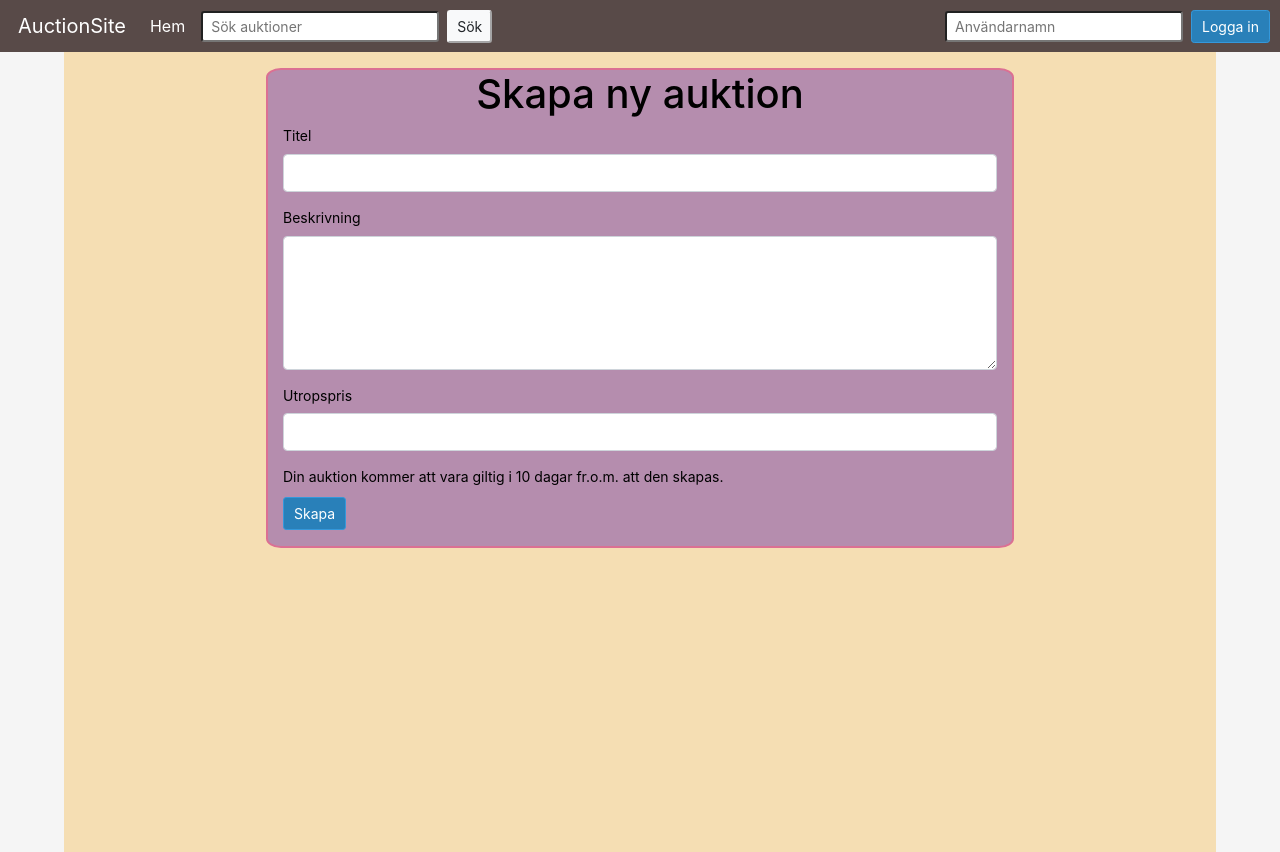
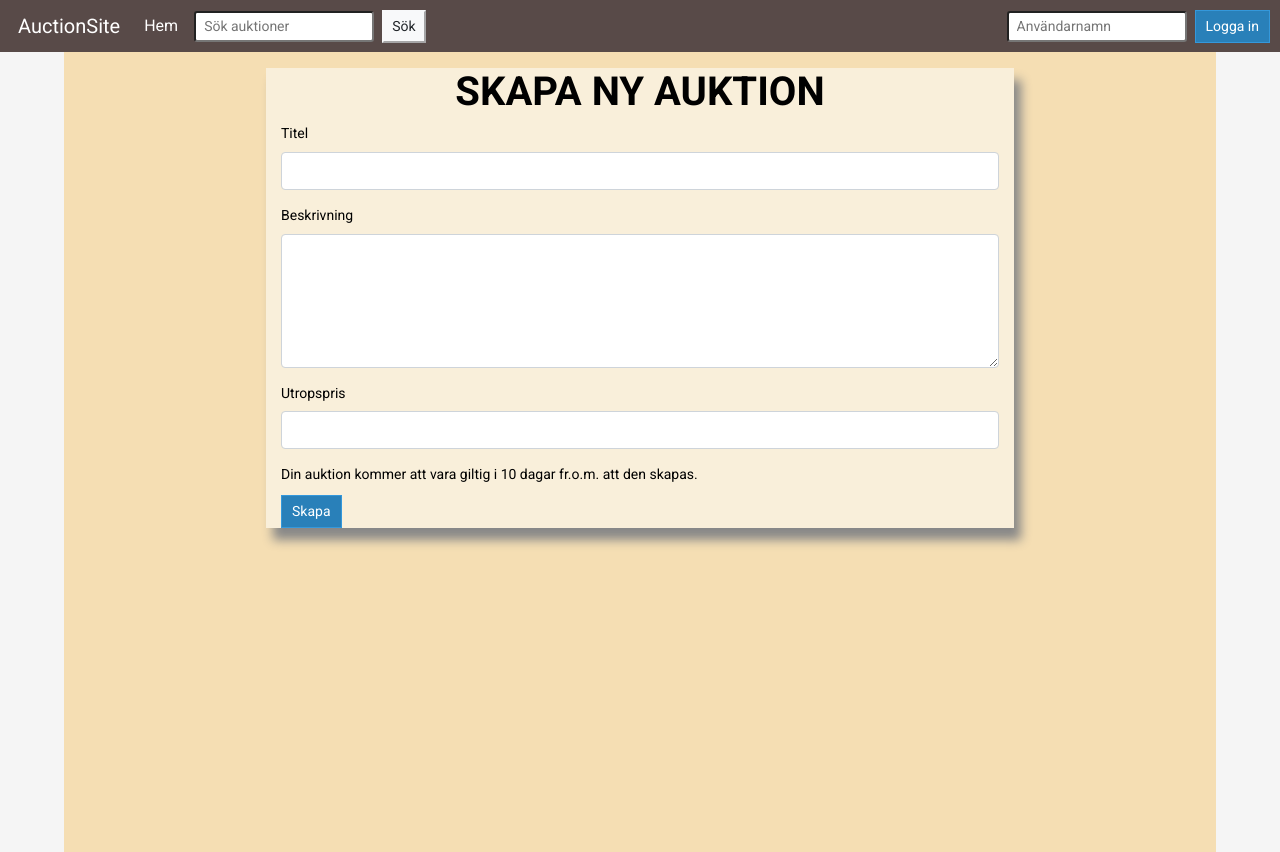
Before and after one commit to Ronnehag/Nackowski2000, a React (Create React App) app: page /newauction in a window 1280 px wide. Built offline with nearby package versions, Linux system fonts and the light colour scheme.

Commit message:
css och fonts

```diff
--- a/public/index.html
+++ b/public/index.html
@@ -6,6 +6,8 @@
   <link rel="shortcut icon" href="%PUBLIC_URL%/favicon.ico" />
   <meta name="viewport" content="width=device-width, initial-scale=1, shrink-to-fit=no" />
   <meta name="theme-color" content="#000000" />
+
+  <link href="https://fonts.googleapis.com/css?family=Roboto:400,500,700" rel="stylesheet">
 
   <link rel="manifest" href="%PUBLIC_URL%/manifest.json" />
 
--- a/src/components/Auctions/Auction.js
+++ b/src/components/Auctions/Auction.js
@@ -26,7 +26,7 @@ export default class Auction extends React.Component {
                     <div className="card">
                         <img className="card-img-top img-fluid" src={`https://picsum.photos/200/200/?image=${rand}`} alt="auktionsbild" />
                         <div className="card-body">
-                            <h6 className="card-title">{this.props.item.Titel} </h6>
+                            <h6 className="card-title">{this.props.item.Titel.substr(0, 20) + "..."} </h6>
                             <p className="card-text non-link">{this.props.item.Beskrivning.substr(0, 20) + "..."}</p>
                             <div className="row non-link mt-2">
                                 <div className="col-12 col-md-6 col-lg-6 text-left">
--- a/src/index.css
+++ b/src/index.css
@@ -7,15 +7,20 @@ body {
   background-color: whitesmoke;
   line-height: 1.4;
   box-sizing: border-box;
-  font-family: -apple-system, BlinkMacSystemFont, "Segoe UI", "Roboto", "Oxygen",
-    "Ubuntu", "Cantarell", "Fira Sans", "Droid Sans", "Helvetica Neue",
-    sans-serif;
+  font-family: "Roboto", sans-serif;
   -webkit-font-smoothing: antialiased;
   -moz-osx-font-smoothing: grayscale;
+}
+.btn-sm, .btn{
+  border-radius: 0 !important;
 }
 p{
   padding: 0;
   margin: 0;
+}
+h1,h2,h3,h4,h5,h6{
+  text-transform: uppercase;
+  font-weight: bold;
 }
 .mt-10{
   margin-top: 10em;
@@ -104,9 +109,8 @@ img{
 
 /*CREATE AUCTION*/
 .createAuctionForm{
-  background-color: #B58DAE;
-  border: 2px solid palevioletred;
-  border-radius: 2%;
+  background-color: #F9EFDA;
+  box-shadow: 7px 12px 10px #888888;
 }
 .createAuctionContainer small{
   color: red;
```
